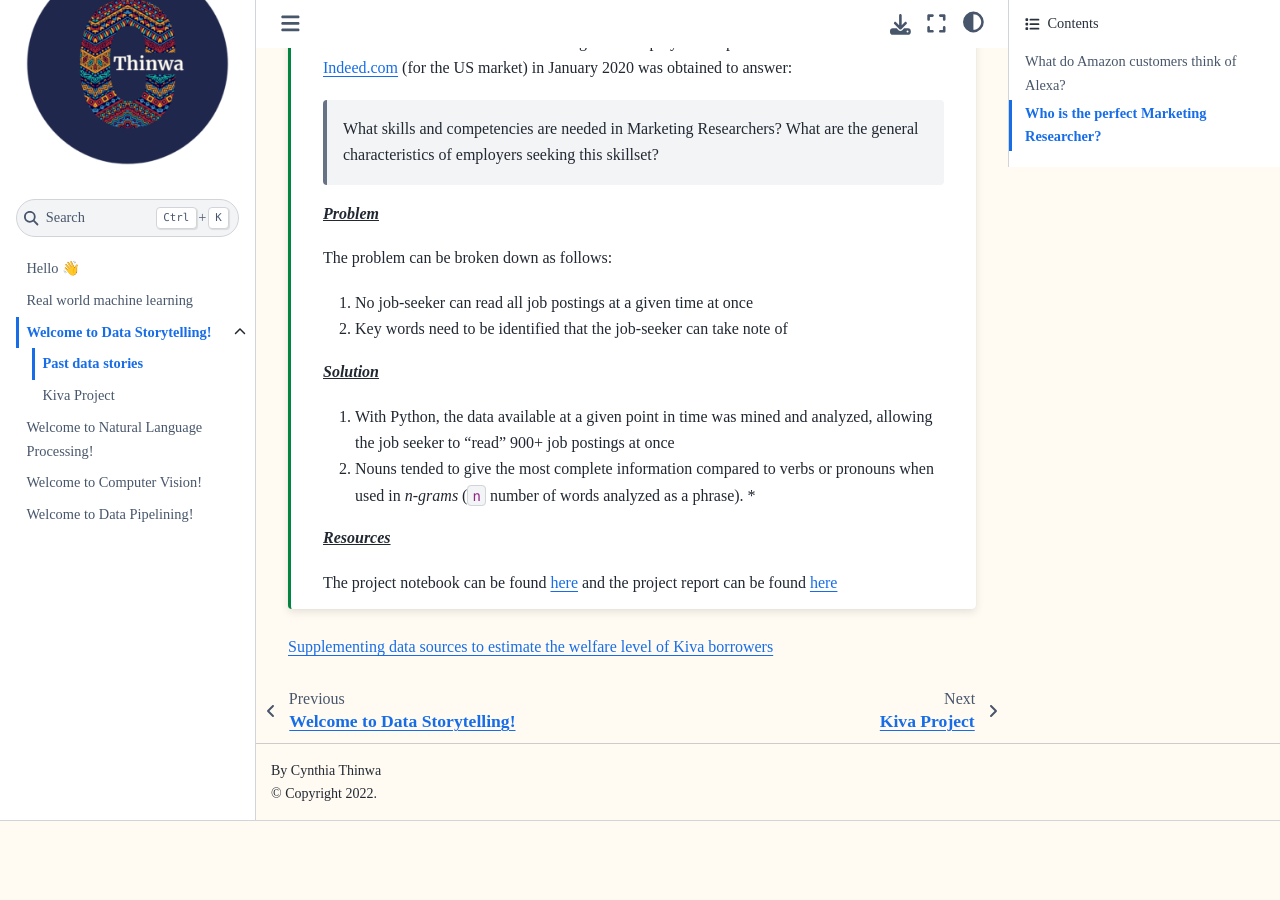
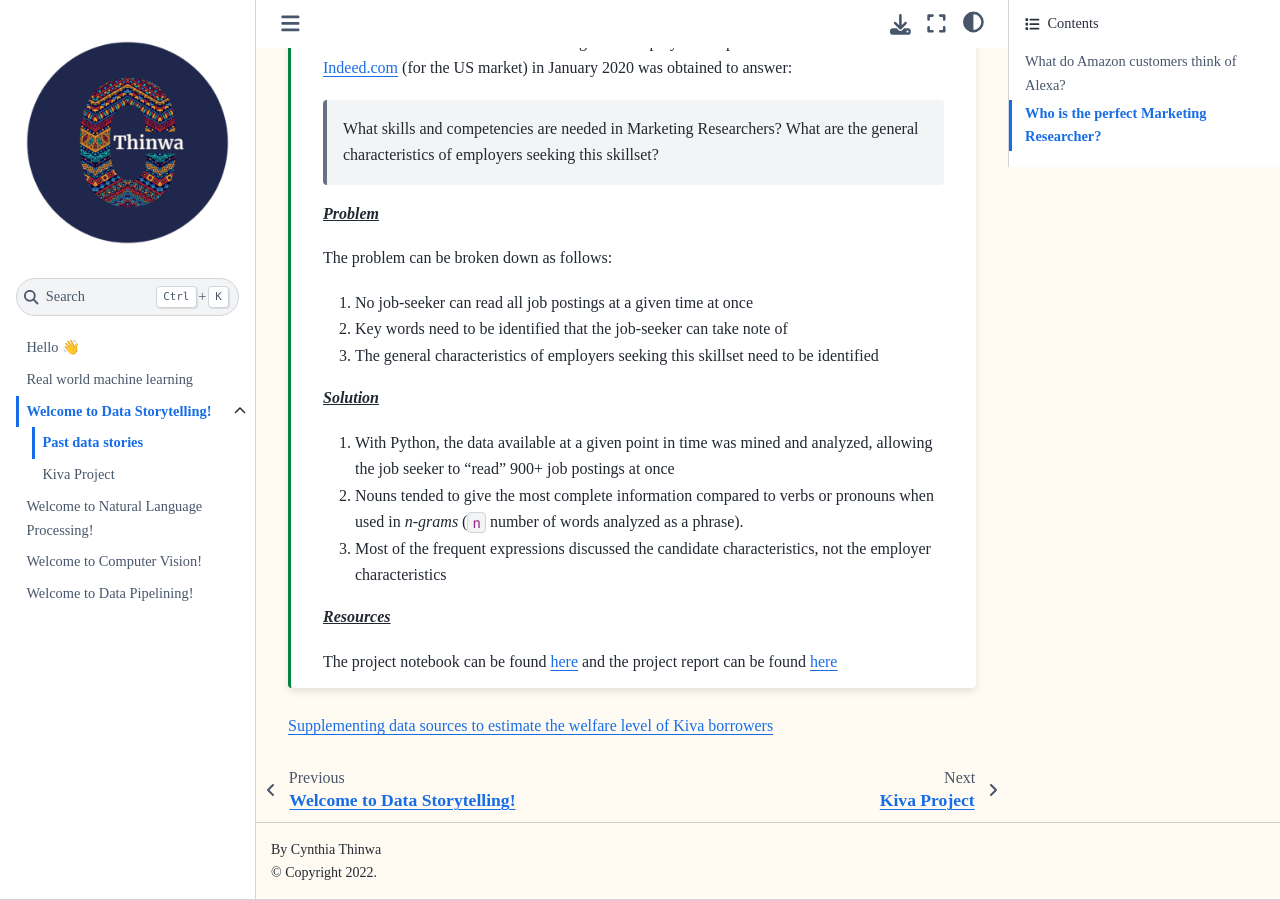
Before and after one commit to CeeThinwa/knowledge-hub, a Jupyter Book: the page built from book/data-storytelling-past-projects.md, in a window 1280 px wide and 900 px high, scrolled down 1331 px. Built offline with Jupyter Book 1.0.4 settings and Sphinx 7.4.7 and the Sphinx Book theme 1.1.4, drawn with Linux system fonts in a browser that asks for light colours; before the commit the page ends 2152 px from its top, so only the background shows below that.

Commit message:
added content

```diff
--- a/book/data-storytelling-past-projects.md
+++ b/book/data-storytelling-past-projects.md
@@ -48,12 +48,14 @@ Data is disrupting professions everywhere, and academia is fighting to keep up (
 The problem can be broken down as follows:
 1. No job-seeker can read all job postings at a given time at once
 2. Key words need to be identified that the job-seeker can take note of
+3. The general characteristics of employers seeking this skillset need to be identified
 
 <u>_**Solution**_</u>
 
 1. With Python, the data available at a given point in time was mined and analyzed, allowing the job seeker to "read" 900+ job postings at once
 2. Nouns tended to give the most complete information compared to verbs or pronouns when used in *n-grams* (`n` number of words analyzed as a phrase).
-    *
+3.  Most of the frequent expressions discussed the candidate characteristics, not
+the employer characteristics
 
 <u>_**Resources**_</u>
 
```
